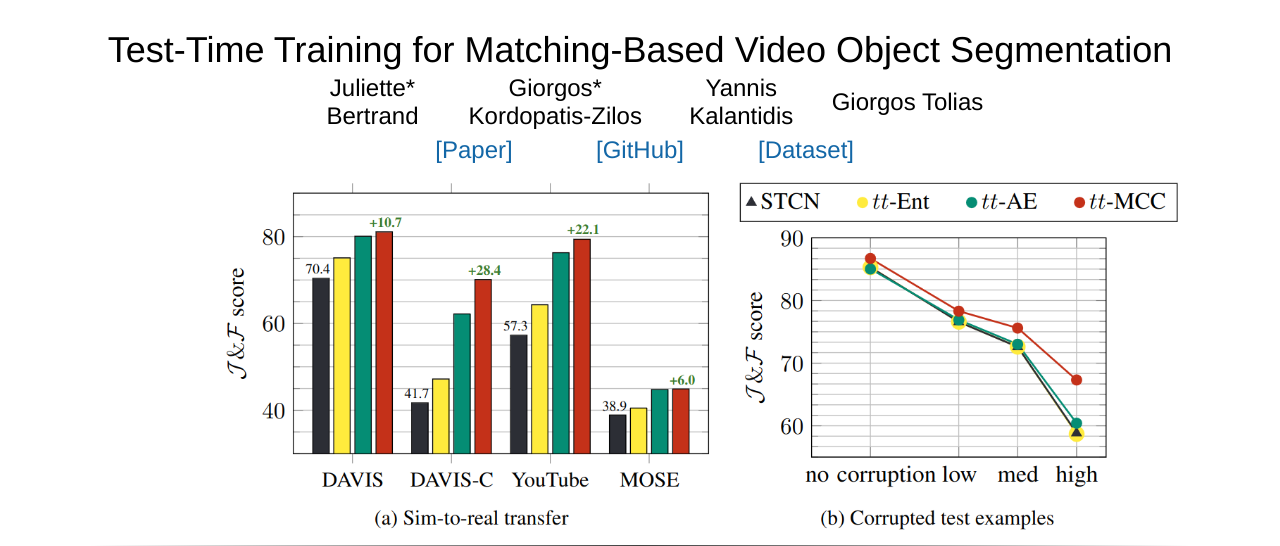
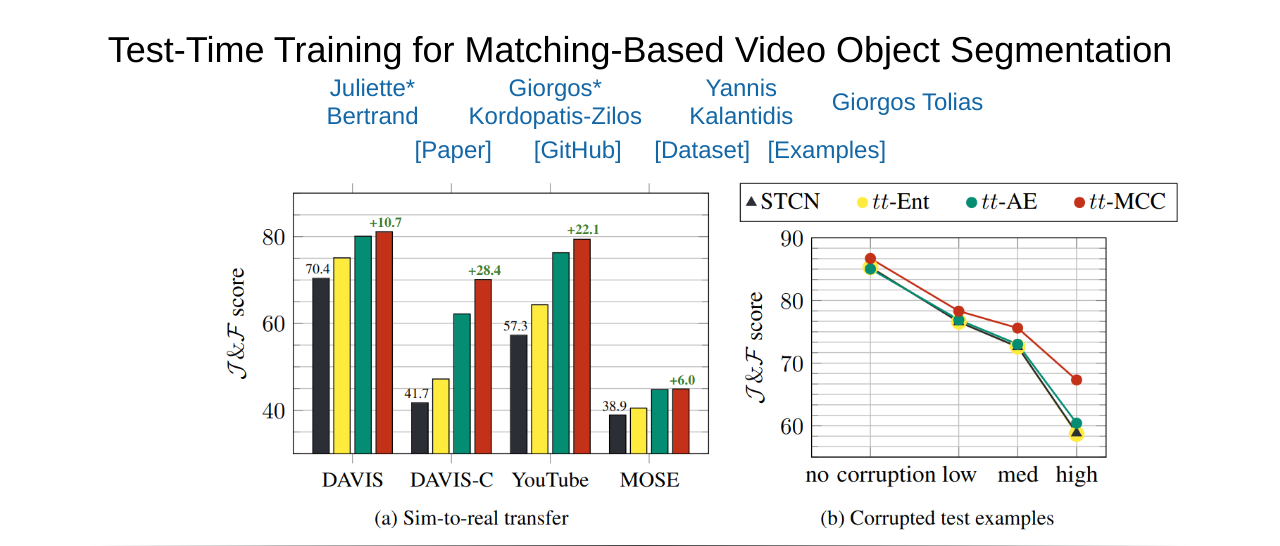
Before and after one commit to jbertrand89/test-time-training-vos, a plain HTML site: page index.html in a window 1280 px wide. Shown: the top 546 px of the page. Drawn offline with Linux system fonts and the light colour scheme; a script that the page names is missing.

Commit message:
Update index.html

```diff
--- a/index.html
+++ b/index.html
@@ -144,22 +144,22 @@
 				<tr>
 					<td align=center width=100px>
 						<center>
-							<span style="font-size:24px">Juliette* Bertrand</a></span>
+							<span style="font-size:24px"><a href="https://scholar.google.com/citations?hl=en&user=YkW13Q0AAAAJ">Juliette* Bertrand</a></span>
 						</center>
 					</td>
 					<td align=center width=125px>
 						<center>
-							<span style="font-size:24px">Giorgos* Kordopatis-Zilos</a></span>
+							<span style="font-size:24px"><a href="https://gkordo.github.io/">Giorgos* Kordopatis-Zilos</a></span>
 						</center>
 					</td>
 					<td align=center width=100px>
 						<center>
-							<span style="font-size:24px">Yannis Kalantidis</a></span>
+							<span style="font-size:24px"><a href="https://www.skamalas.com/">Yannis Kalantidis</a></span>
 						</center>
 					</td>
 					<td align=center width=100px>
 						<center>
-							<span style="font-size:24px">Giorgos Tolias</a></span>
+							<span style="font-size:24px"><a href="https://cmp.felk.cvut.cz/~toliageo/">Giorgos Tolias</a></span>
 						</center>
 					</td>
 				</tr>
@@ -182,6 +182,12 @@
 							<span style="font-size:24px"><a href='http://ptak.felk.cvut.cz/personal/toliageo/share/davisc/davisc.tar.gz'>[Dataset]</a></span><br>
 						</center>
 					</td>
+					<td align=center width=120px>
+						<center>
+							<span style="font-size:24px"><a href='http://ptak.felk.cvut.cz/personal/toliageo/share/tttvos/ttmcc_stcn_examples/'>[Examples]</a></span><br>
+						</center>
+					</td>
+
 <!--					<td align=center width=120px>-->
 <!--						<center>-->
 <!--							<span style="font-size:24px"><a href='https://jbertrand89.github.io/test-time-training-vos/'>[Video]</a></span><br>-->
```
